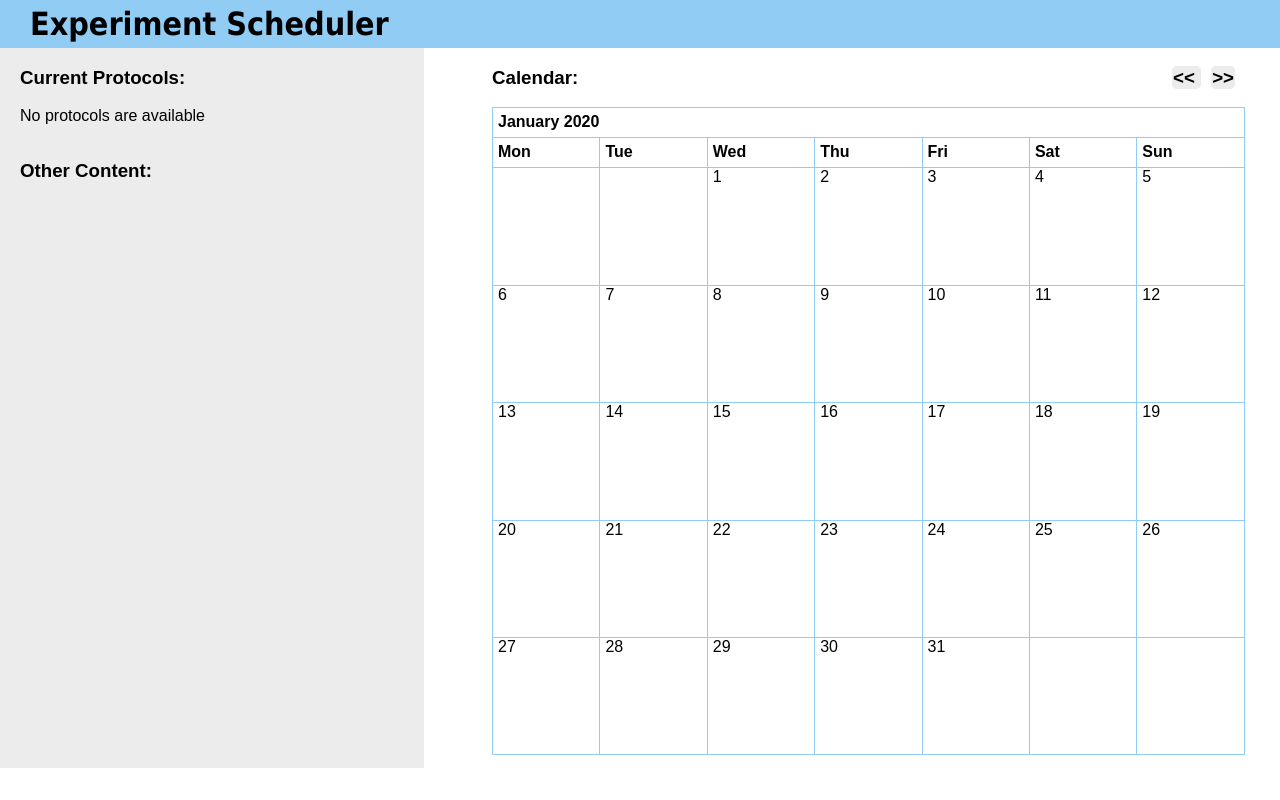
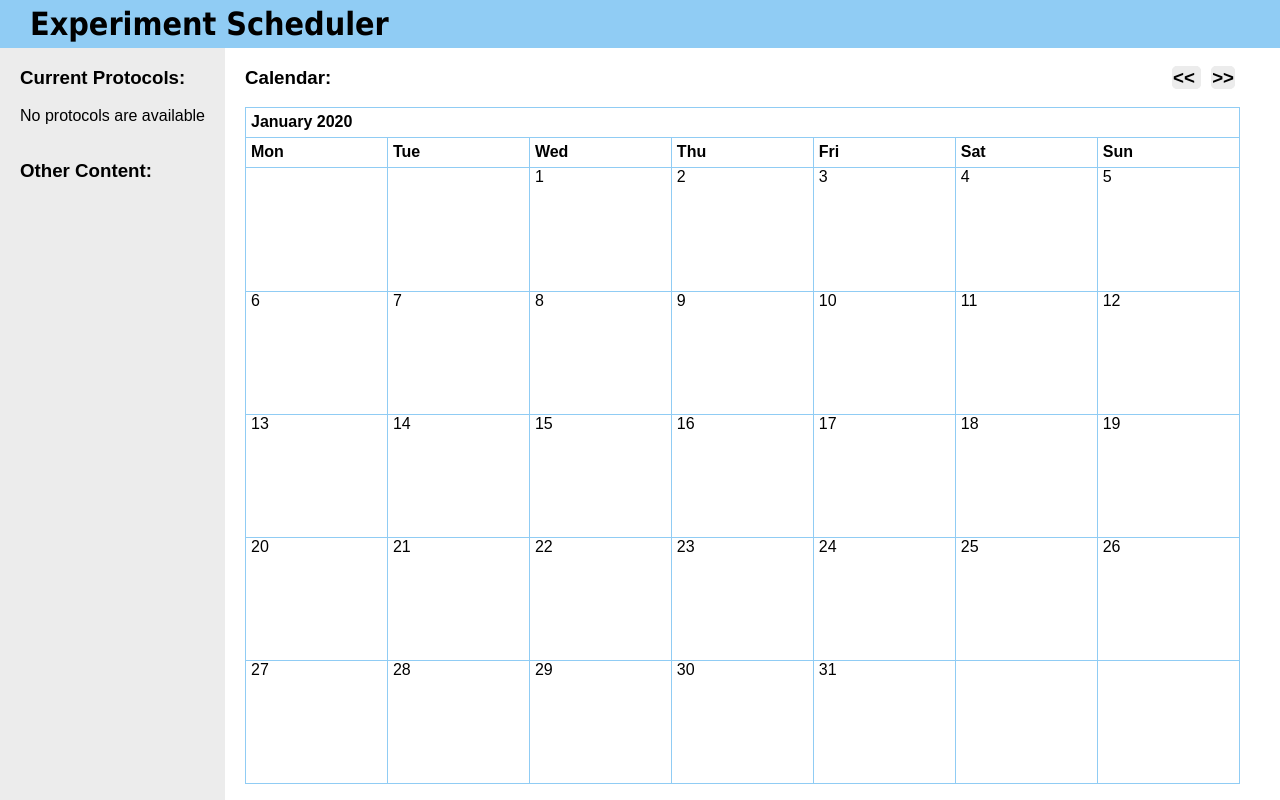
Before and after one commit to jmattick/experiment_planner, a Django app: page /protocols/ in a window 1280 px wide. Run offline with Django 3.2, Linux system fonts and the light colour scheme; data that the repository does not hold is empty.

Commit message:
fix flex and add event info

```diff
--- a/protocols/static/protocols/style.css
+++ b/protocols/static/protocols/style.css
@@ -69,6 +69,9 @@ td {
     width: 100%;
     height:100%;
     margin: 0px;
+    display: flex;
+    flex-direction: column;
+
 }
 
 header {
@@ -77,7 +80,7 @@ header {
 }
 
 .main {
-    height: 90%;
+    flex-grow: 1;
     display: flex;
     flex-flow: row wrap;
     justify-content: space-between;
@@ -125,13 +128,14 @@ aside a {
 
 @media only screen and (min-width: 800px) {
     aside {
-        width: 30%;
+       /* width: 30%;*/
         /*flex-grow: 1;*/
     }
 
     .calendar-container {
-        width: 60%;
+        /*width: 60%;*/
         /*flex-grow: 2;*/
+        flex-grow: 1;
     }
 }
 
--- a/protocols/templates/protocols/event.html
+++ b/protocols/templates/protocols/event.html
@@ -1,5 +1,8 @@
 {% include "./header.html" %}
 <div class = "main">
-    <h1>Event!</h1>
+    <div class = "events">
+        <h1>{{event.title}}</h1>
+        <p>{{event.minutes}} minutes</p>
+    </div>
 </div>
 {% include "./footer.html" %}
```
